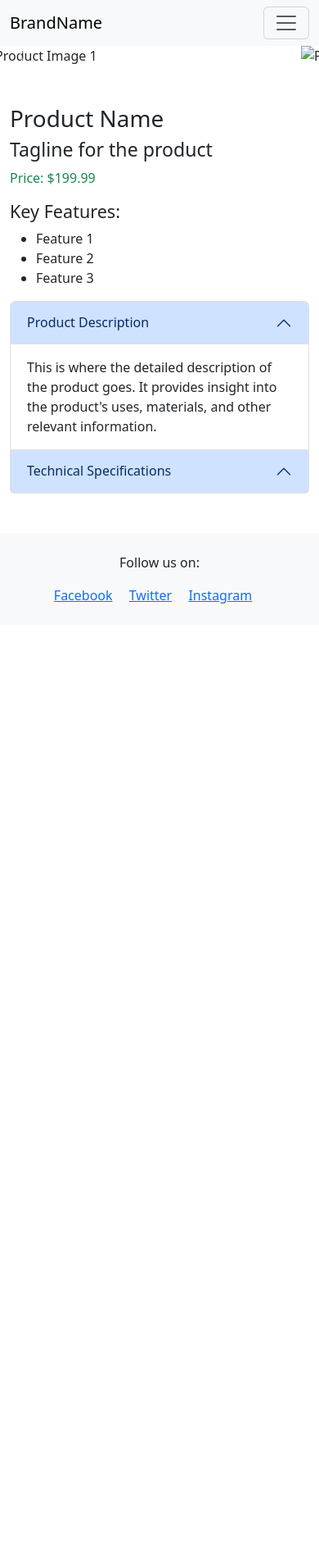
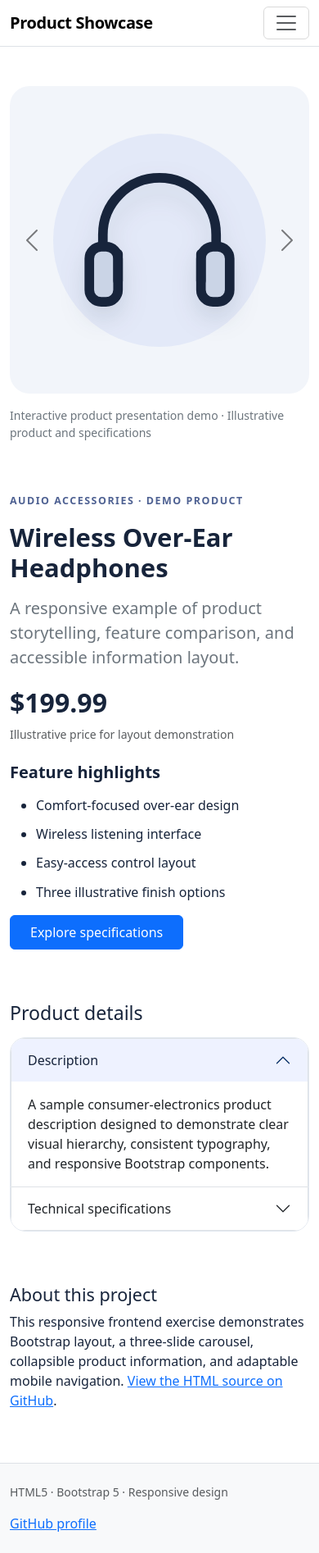
Before and after one commit to nabilaislam11/product-description-page, a plain HTML site: page index.html in a window 390 px wide. Shown: the whole page at 82% size. Before the commit the page ends 844 px from the top, so only its background shows below. Drawn offline with nearby package versions, Linux system fonts and the light colour scheme.

Commit message:
feat: complete responsive Bootstrap product page demo

```diff
--- a/index.html
+++ b/index.html
@@ -1,106 +1,88 @@
-<!DOCTYPE html>
+<!doctype html>
 <html lang="en">
 <head>
-    <meta charset="UTF-8">
-    <meta name="viewport" content="width=device-width, initial-scale=1.0">
-    <title>Product Description Page</title>
-    <!-- Bootstrap CSS -->
-    <link href="https://cdn.jsdelivr.net/npm/bootstrap@5.3.0-alpha1/dist/css/bootstrap.min.css" rel="stylesheet">
+  <meta charset="utf-8">
+  <meta name="viewport" content="width=device-width, initial-scale=1">
+  <meta name="description" content="Responsive Bootstrap product showcase with carousel, feature highlights, and accordion specifications.">
+  <title>Wireless Headphones | Product Description Template</title>
+  <link href="https://cdn.jsdelivr.net/npm/bootstrap@5.3.3/dist/css/bootstrap.min.css" rel="stylesheet">
+  <style>
+    :root { --ink: #17243b; --accent: #3258d8; --surface: #f2f5fa; }
+    body { color: var(--ink); background: #fff; }
+    .brand-mark { font-weight: 800; letter-spacing: -.02em; }
+    .product-stage { background: var(--surface); border-radius: 1.5rem; min-height: 375px; display: grid; place-items: center; overflow: hidden; }
+    .slide-art { display: grid; place-items: center; min-height: 355px; position: relative; }
+    .slide-art::before { content: ""; position: absolute; width: 260px; height: 260px; border-radius: 50%; background: rgba(50,88,216,.07); }
+    .slide-art svg { position: relative; width: min(240px,60vw); height: auto; stroke: var(--ink); stroke-linecap: round; stroke-linejoin: round; filter: drop-shadow(0 14px 15px rgba(23,36,59,.13)); }
+    .slide-art.silver svg { stroke: #61758d; }
+    .slide-art.blue svg { stroke: #3258d8; }
+    .carousel-control-next-icon,.carousel-control-prev-icon { filter: invert(1); }
+    .category-label { text-transform: uppercase; font-size: .78rem; font-weight: 700; letter-spacing: .12em; color: #4e6192; }
+    .price { font-size: 2rem; font-weight: 750; color: var(--ink); }
+    .feature-list li { margin-bottom: .7rem; }
+    .details-card { border: 1px solid #e2e8f0; border-radius: 1.2rem; }
+    .accordion-button:not(.collapsed) { color: var(--ink); background: #eef2ff; box-shadow: none; }
+    a:focus-visible, button:focus-visible { outline: 3px solid #3258d8; outline-offset: 3px; }
+  </style>
 </head>
 <body>
-
-    <!-- Navigation Bar -->
-    <nav class="navbar navbar-expand-lg navbar-light bg-light">
-        <div class="container-fluid">
-            <a class="navbar-brand" href="#">BrandName</a>
-            <button class="navbar-toggler" type="button" data-bs-toggle="collapse" data-bs-target="#navbarNav" aria-controls="navbarNav" aria-expanded="false" aria-label="Toggle navigation">
-                <span class="navbar-toggler-icon"></span>
-            </button>
-            <div class="collapse navbar-collapse" id="navbarNav">
-                <ul class="navbar-nav">
-                    <li class="nav-item"><a class="nav-link active" href="#">Home</a></li>
-                    <li class="nav-item"><a class="nav-link" href="#">Products</a></li>
-                    <li class="nav-item"><a class="nav-link" href="#">Contact</a></li>
-                </ul>
+  <header>
+    <nav class="navbar navbar-expand-lg bg-white border-bottom" aria-label="Main navigation">
+      <div class="container">
+        <a class="navbar-brand brand-mark" href="#top">Product Showcase</a>
+        <button class="navbar-toggler" type="button" data-bs-toggle="collapse" data-bs-target="#siteNav" aria-controls="siteNav" aria-expanded="false" aria-label="Toggle navigation"><span class="navbar-toggler-icon"></span></button>
+        <div class="collapse navbar-collapse" id="siteNav"><div class="navbar-nav ms-auto"><a class="nav-link" href="#features">Features</a><a class="nav-link" href="#details">Specifications</a><a class="nav-link" href="#about">About the template</a></div></div>
+      </div>
+    </nav>
+  </header>
+  <main id="top" class="container py-5">
+    <div class="row g-5 align-items-center">
+      <div class="col-lg-6">
+        <div class="product-stage">
+          <div id="productCarousel" class="carousel slide w-100" data-bs-ride="false" aria-label="Illustrative product carousel">
+            <div class="carousel-inner">
+              <div class="carousel-item active"><div class="slide-art" role="img" aria-label="Over-ear headphones illustration, charcoal finish">
+                <svg viewBox="0 0 240 240" fill="none" stroke-width="12"><path d="M49 137V113a71 71 0 0 1 142 0v24"/><rect x="32" y="128" width="36" height="69" rx="15" fill="#cad4e6"/><rect x="172" y="128" width="36" height="69" rx="15" fill="#cad4e6"/><path d="M68 171v-34M172 171v-34"/></svg>
+              </div></div>
+              <div class="carousel-item"><div class="slide-art silver" role="img" aria-label="Over-ear headphones illustration, silver finish">
+                <svg viewBox="0 0 240 240" fill="none" stroke-width="12"><path d="M49 137V113a71 71 0 0 1 142 0v24"/><rect x="32" y="128" width="36" height="69" rx="15" fill="#e2e8f0"/><rect x="172" y="128" width="36" height="69" rx="15" fill="#e2e8f0"/><path d="M68 171v-34M172 171v-34"/></svg>
+              </div></div>
+              <div class="carousel-item"><div class="slide-art blue" role="img" aria-label="Over-ear headphones illustration, blue finish">
+                <svg viewBox="0 0 240 240" fill="none" stroke-width="12"><path d="M49 137V113a71 71 0 0 1 142 0v24"/><rect x="32" y="128" width="36" height="69" rx="15" fill="#dce5ff"/><rect x="172" y="128" width="36" height="69" rx="15" fill="#dce5ff"/><path d="M68 171v-34M172 171v-34"/></svg>
+              </div></div>
             </div>
+            <button class="carousel-control-prev" type="button" data-bs-target="#productCarousel" data-bs-slide="prev"><span class="carousel-control-prev-icon" aria-hidden="true"></span><span class="visually-hidden">Previous illustration</span></button>
+            <button class="carousel-control-next" type="button" data-bs-target="#productCarousel" data-bs-slide="next"><span class="carousel-control-next-icon" aria-hidden="true"></span><span class="visually-hidden">Next illustration</span></button>
+          </div>
         </div>
-    </nav>
-
-    <!-- Product Image Carousel -->
-    <div id="productCarousel" class="carousel slide" data-bs-ride="carousel">
-        <div class="carousel-inner">
-            <div class="carousel-item active">
-                <img src="product1.jpg" class="d-block w-100" alt="Product Image 1">
-            </div>
-            <div class="carousel-item">
-                <img src="product2.jpg" class="d-block w-100" alt="Product Image 2">
-            </div>
-            <div class="carousel-item">
-                <img src="product3.jpg" class="d-block w-100" alt="Product Image 3">
-            </div>
-        </div>
-        <button class="carousel-control-prev" type="button" data-bs-target="#productCarousel" data-bs-slide="prev">
-            <span class="carousel-control-prev-icon" aria-hidden="true"></span>
-            <span class="visually-hidden">Previous</span>
-        </button>
-        <button class="carousel-control-next" type="button" data-bs-target="#productCarousel" data-bs-slide="next">
-            <span class="carousel-control-next-icon" aria-hidden="true"></span>
-            <span class="visually-hidden">Next</span>
-        </button>
+        <p class="small text-secondary mt-3">Interactive product presentation demo · Illustrative product and specifications</p>
+      </div>
+      <div class="col-lg-6">
+        <p class="category-label">Audio accessories · Demo product</p>
+        <h1 class="display-5 fw-bold mb-3">Wireless Over-Ear Headphones</h1>
+        <p class="lead text-secondary">A responsive example of product storytelling, feature comparison, and accessible information layout.</p>
+        <p class="price mb-1">$199.99</p>
+        <p class="small text-muted mb-4">Illustrative price for layout demonstration</p>
+        <h2 id="features" class="h5 fw-bold mb-3">Feature highlights</h2>
+        <ul class="feature-list">
+          <li>Comfort-focused over-ear design</li>
+          <li>Wireless listening interface</li>
+          <li>Easy-access control layout</li>
+          <li>Three illustrative finish options</li>
+        </ul>
+        <a class="btn btn-primary px-4 py-2" href="#details">Explore specifications</a>
+      </div>
     </div>
-
-    <div class="container my-5">
-        <h1>Product Name</h1>
-        <h3>Tagline for the product</h3>
-        <p class="text-success">Price: $199.99</p>
-        <h4>Key Features:</h4>
-        <ul>
-            <li>Feature 1</li>
-            <li>Feature 2</li>
-            <li>Feature 3</li>
-        </ul>
-
-        <!-- Accordion for Description & Specifications -->
-        <div class="accordion" id="productAccordion">
-            <div class="accordion-item">
-                <h2 class="accordion-header" id="descriptionHeading">
-                    <button class="accordion-button" type="button" data-bs-toggle="collapse" data-bs-target="#descriptionCollapse" aria-expanded="true" aria-controls="descriptionCollapse">
-                        Product Description
-                    </button>
-                </h2>
-                <div id="descriptionCollapse" class="accordion-collapse collapse show" aria-labelledby="descriptionHeading" data-bs-parent="#productAccordion">
-                    <div class="accordion-body">
-                        This is where the detailed description of the product goes. It provides insight into the product's uses, materials, and other relevant information.
-                    </div>
-                </div>
-            </div>
-            <div class="accordion-item">
-                <h2 class="accordion-header" id="specificationsHeading">
-                    <button class="accordion-button" type="button" data-bs-toggle="collapse" data-bs-target="#specificationsCollapse" aria-expanded="false" aria-controls="specificationsCollapse">
-                        Technical Specifications
-                    </button>
-                </h2>
-                <div id="specificationsCollapse" class="accordion-collapse collapse" aria-labelledby="specificationsHeading" data-bs-parent="#productAccordion">
-                    <div class="accordion-body">
-                        <ul>
-                            <li>Specification 1</li>
-                            <li>Specification 2</li>
-                            <li>Specification 3</li>
-                        </ul>
-                    </div>
-                </div>
-            </div>
-        </div>
-    </div>
-
-    <footer class="bg-light text-center py-4">
-        <p>Follow us on:</p>
-        <a href="#" class="me-3">Facebook</a>
-        <a href="#" class="me-3">Twitter</a>
-        <a href="#" class="me-3">Instagram</a>
-    </footer>
-
-    <script src="https://cdn.jsdelivr.net/npm/@popperjs/core@2.11.6/dist/umd/popper.min.js"></script>
-    <script src="https://cdn.jsdelivr.net/npm/bootstrap@5.3.0-alpha1/dist/js/bootstrap.min.js"></script>
+    <section id="details" class="mt-5 pt-3">
+      <h2 class="h3 mb-3">Product details</h2>
+      <div class="accordion details-card overflow-hidden" id="productAccordion">
+        <div class="accordion-item"><h3 class="accordion-header"><button class="accordion-button" type="button" data-bs-toggle="collapse" data-bs-target="#description" aria-expanded="true" aria-controls="description">Description</button></h3><div id="description" class="accordion-collapse collapse show" data-bs-parent="#productAccordion"><div class="accordion-body">A sample consumer-electronics product description designed to demonstrate clear visual hierarchy, consistent typography, and responsive Bootstrap components.</div></div></div>
+        <div class="accordion-item"><h3 class="accordion-header"><button class="accordion-button collapsed" type="button" data-bs-toggle="collapse" data-bs-target="#specs" aria-expanded="false" aria-controls="specs">Technical specifications</button></h3><div id="specs" class="accordion-collapse collapse" data-bs-parent="#productAccordion"><div class="accordion-body"><dl class="row mb-0"><dt class="col-sm-4">Category</dt><dd class="col-sm-8">Wireless audio accessories</dd><dt class="col-sm-4">Style</dt><dd class="col-sm-8">Over-ear</dd><dt class="col-sm-4">Variants</dt><dd class="col-sm-8">Charcoal, silver, blue (illustrative)</dd><dt class="col-sm-4">Purpose</dt><dd class="col-sm-8">Static product page demo</dd></dl></div></div></div>
+      </div>
+    </section>
+    <section id="about" class="mt-5 pt-3"><h2 class="h4">About this project</h2><p>This responsive frontend exercise demonstrates Bootstrap layout, a three-slide carousel, collapsible product information, and adaptable mobile navigation. <a href="https://github.com/nabilaislam11/product-description-page">View the HTML source on GitHub</a>.</p></section>
+  </main>
+  <footer class="border-top bg-light py-4"><div class="container d-flex flex-wrap gap-3 justify-content-between"><span class="small text-muted">HTML5 · Bootstrap 5 · Responsive design</span><a href="https://github.com/nabilaislam11">GitHub profile</a></div></footer>
+  <script src="https://cdn.jsdelivr.net/npm/bootstrap@5.3.3/dist/js/bootstrap.bundle.min.js"></script>
 </body>
 </html>
```
